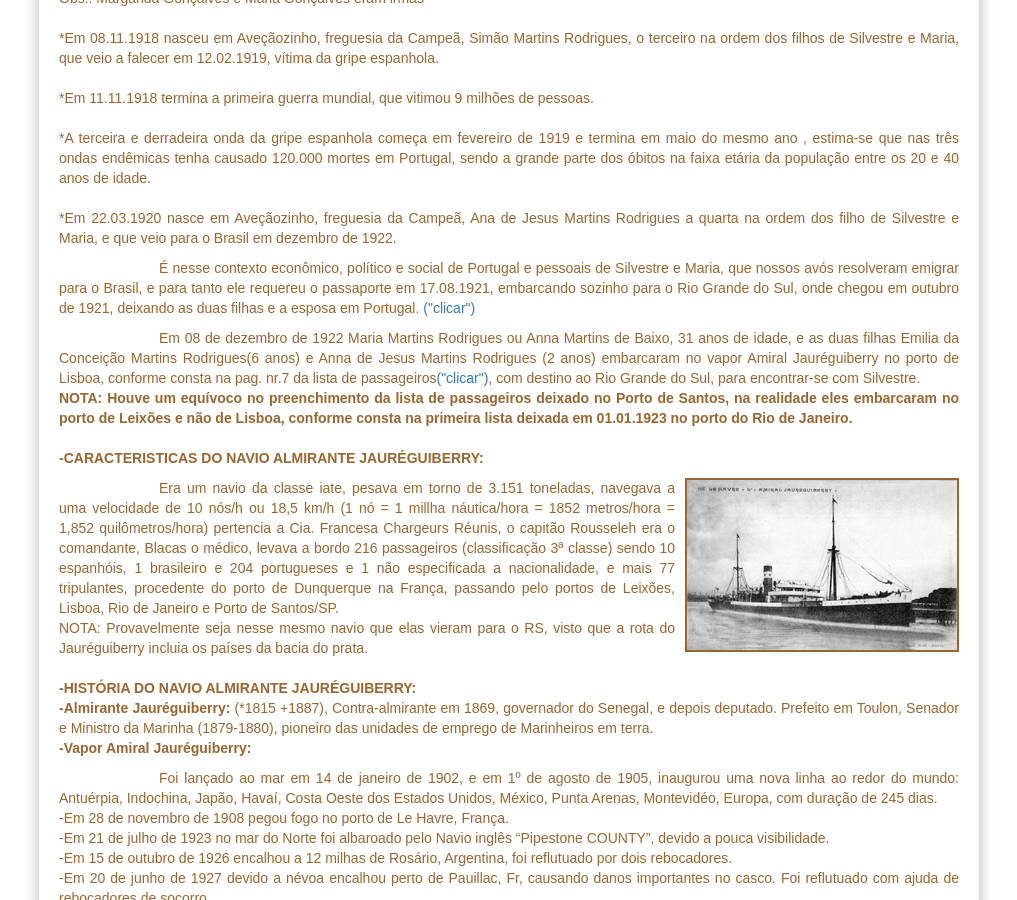
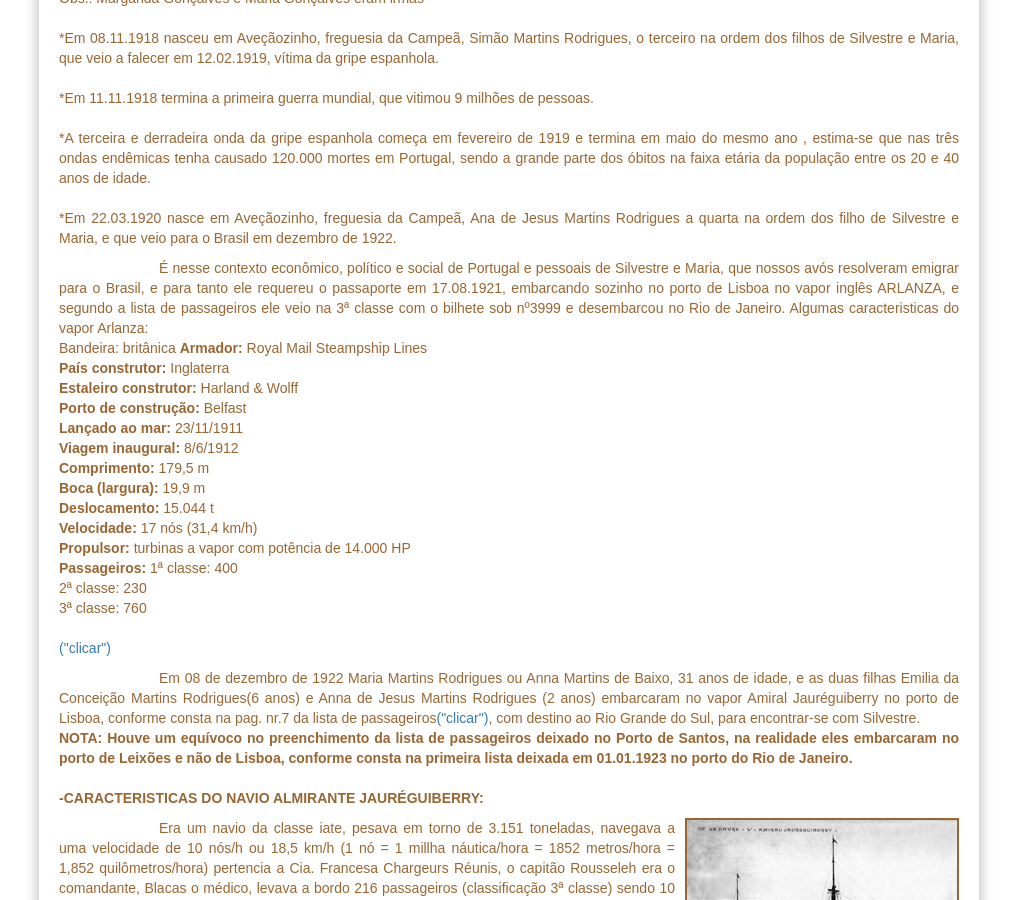
Before and after one commit to claudiovargas1955/claudiovargas1955.github.io, a Jekyll site: the page built from _pages/historia-de-silvestre.html, in a window 1280 px wide and 900 px high, scrolled down 9309 px. Shown: the whole window, without its empty margins (131-1148 px from the left). Built offline with Jekyll 4.4.1, drawn with Linux system fonts in a browser that asks for light colours; some web fonts are replaced.

Commit message:
Update historia-de-silvestre.html

```diff
--- a/_pages/historia-de-silvestre.html
+++ b/_pages/historia-de-silvestre.html
@@ -479,8 +479,25 @@ mortes em Portugal, sendo a grande parte dos óbitos na faixa etária    da popu
 *Em 22.03.1920 nasce em Aveçãozinho, freguesia da Campeã, Ana de Jesus Martins Rodrigues a quarta na ordem dos filho de Silvestre e
 Maria, e que veio para o Brasil em dezembro de 1922.
 <p style="text-indent:100px";/> É nesse contexto econômico, político e social de Portugal e pessoais de Silvestre e Maria, que nossos
-avós resolveram emigrar para o Brasil, e para tanto ele requereu o passaporte em 17.08.1921, embarcando sozinho para o Rio Grande do
-Sul, onde chegou em outubro de 1921, deixando as duas filhas e a esposa em Portugal.
+avós resolveram emigrar para o Brasil, e para tanto ele requereu o passaporte em 17.08.1921, embarcando sozinho no porto de Lisboa no
+vapor inglês ARLANZA, e segundo a lista de passageiros ele veio na 3ª classe com o bilhete sob nº3999 e desembarcou no Rio de Janeiro.
+Algumas caracteristicas do vapor Arlanza:<br>
+Bandeira: britânica
+<b>Armador: </b>Royal Mail Steampship Lines<br>
+<b>País construtor: </b>Inglaterra<br>
+<b>Estaleiro construtor: </b>Harland & Wolff<br>
+<b>Porto de construção: </b>Belfast<br>
+<b>Lançado ao mar:</b> 23/11/1911<br>
+<b>Viagem inaugural: </b>8/6/1912<br>
+<b>Comprimento: </b>179,5 m<br>
+<b>Boca (largura):</b> 19,9 m<br>
+<b>Deslocamento:</b> 15.044 t<br>
+<b>Velocidade: </b>17 nós (31,4 km/h)<br>
+<b>Propulsor: </b>turbinas a vapor com potência de 14.000 HP<br>
+<b>Passageiros: </b>1ª classe: 400<br>
+                         2ª classe: 230<br>
+                         3ª classe: 760<br><br>
+
 <a href="https://familysearch.org/pal:/MM9.3.1/TH-1942-25488-963-43?cc=1985805&wc=SW7S-L29:264201201,265385601"target="_blank";>("clicar")</a>
 <p style="text-indent:100px";/>Em 08 de dezembro de 1922 Maria Martins Rodrigues ou Anna Martins de Baixo, 31 anos de idade, e as duas
 filhas Emilia da Conceição Martins Rodrigues(6 anos) e Anna de Jesus Martins Rodrigues (2 anos) embarcaram no vapor Amiral
```
